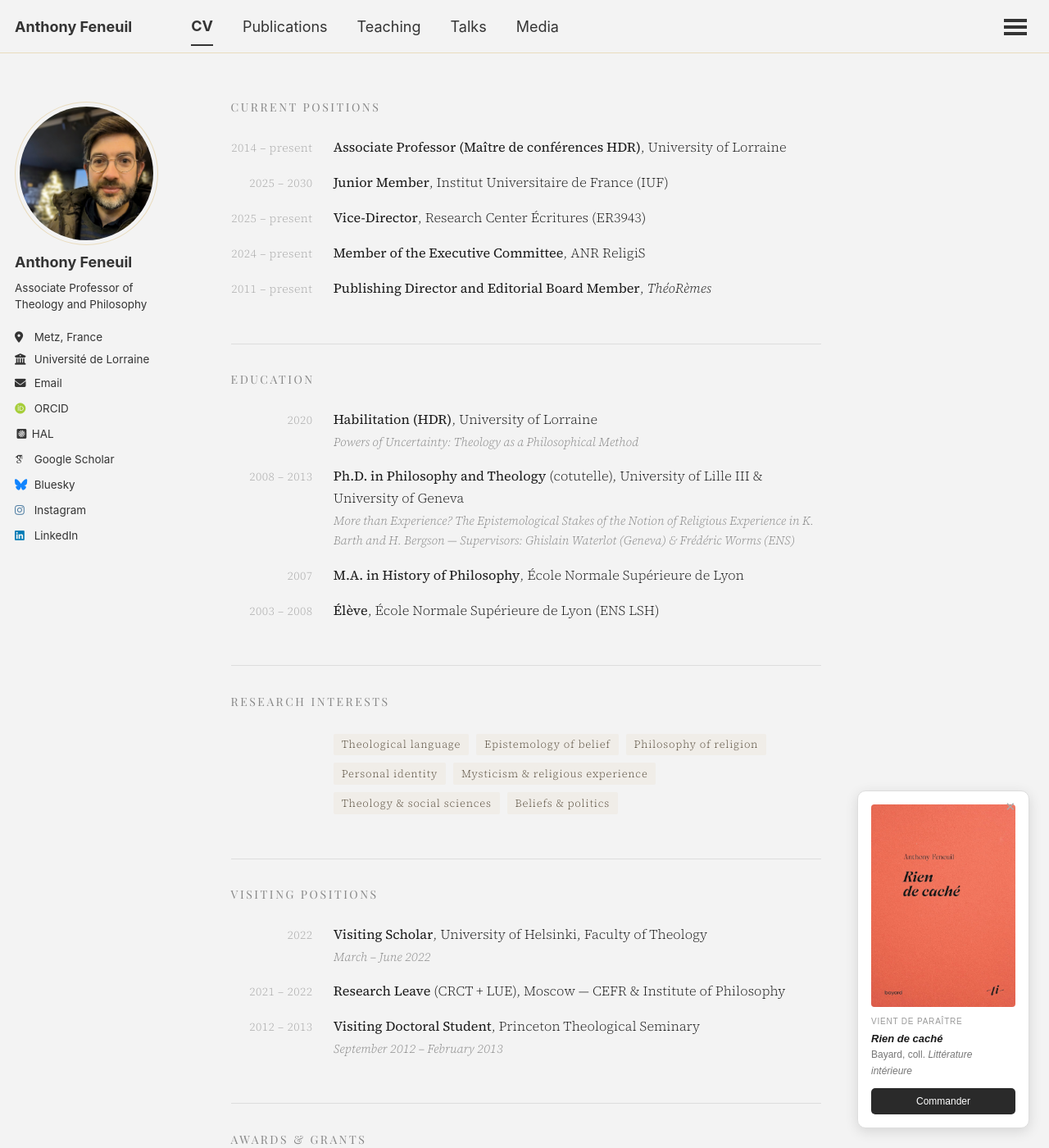
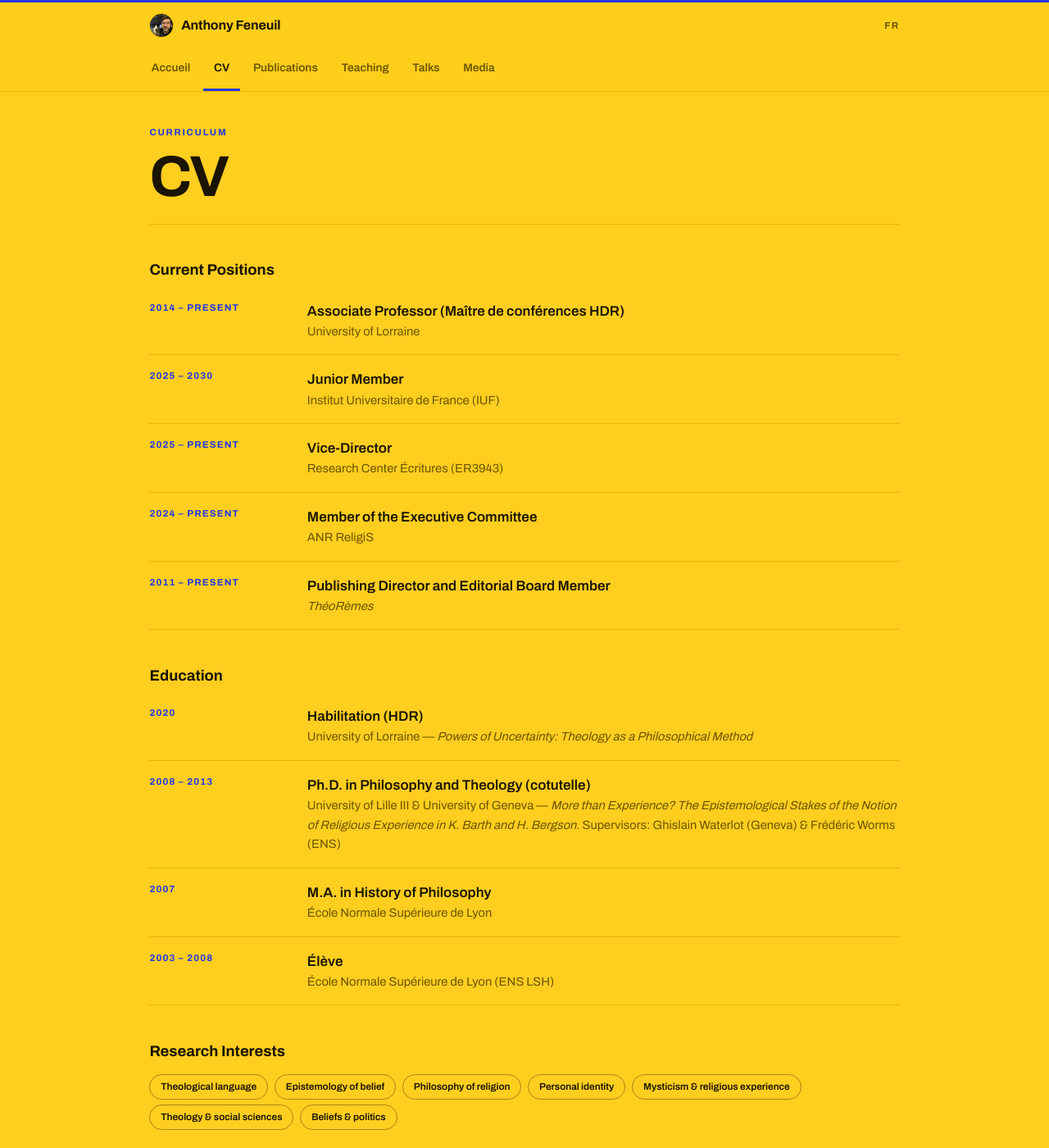
Before and after one commit to anfnl/anfnl.github.io, a Jekyll site: the page built from _pages/cv.md, in a window 1280 px wide and 1400 px high. Shown: the whole window at 82% size. Built offline with Jekyll 4.4.1, drawn with Linux system fonts in a browser that asks for light colours; some web fonts are replaced; a script that is not in the unit is left out; some of the changed lines change nothing that is shown; some of the changed text lies outside the part shown.

Commit message:
Add files via upload

```diff
--- a/_pages/cv.md
+++ b/_pages/cv.md
@@ -1,68 +1,51 @@
 ---
-layout: archive
-title: ""
-description: "Curriculum vitae of Anthony Feneuil, Associate Professor in philosophy and theology at the Université de Lorraine"
+layout: refonte
+title: "Anthony Feneuil — CV"
 permalink: /cv/
-author_profile: true
-redirect_from:
-  - /resume
+lang: en
 ---
+<div class="pagehead"><div class="eyebrow">Curriculum</div><h2>CV</h2></div>
 
-<link href="https://fonts.googleapis.com/css2?family=Playfair+Display:ital,wght@0,400;0,600;1,400&family=Source+Serif+4:ital,wght@0,300;0,400;1,300&display=swap" rel="stylesheet">
+<div class="grouphead">Current Positions</div>
+<div class="cvrow"><div class="k">2014 – present</div><div class="v"><b>Associate Professor (Maître de conférences HDR)</b><div class="d">University of Lorraine</div></div></div>
+<div class="cvrow"><div class="k">2025 – 2030</div><div class="v"><b>Junior Member</b><div class="d">Institut Universitaire de France (IUF)</div></div></div>
+<div class="cvrow"><div class="k">2025 – present</div><div class="v"><b>Vice-Director</b><div class="d">Research Center Écritures (ER3943)</div></div></div>
+<div class="cvrow"><div class="k">2024 – present</div><div class="v"><b>Member of the Executive Committee</b><div class="d">ANR ReligiS</div></div></div>
+<div class="cvrow"><div class="k">2011 – present</div><div class="v"><b>Publishing Director and Editorial Board Member</b><div class="d"><i>ThéoRèmes</i></div></div></div>
 
-<style>
-.cv-wrap { font-family: 'Source Serif 4', Georgia, serif; color: #1a1a1a; max-width: 720px; }
-.cv-section-title { font-family: 'Playfair Display', serif; font-size: 0.78rem; letter-spacing: 0.18em; text-transform: uppercase; color: #888; margin: 3rem 0 1.4rem 0; font-weight: 400; border-top: 1px solid #ddd; padding-top: 1.8rem; }
-.cv-section-title:first-of-type { margin-top: 0; border-top: none; padding-top: 0; }
-.cv-entry { display: flex; gap: 1.4rem; margin-bottom: 0.9rem; align-items: baseline; }
-.cv-year { flex: 0 0 100px; font-size: 0.78rem; color: #aaa; font-weight: 300; letter-spacing: 0.03em; text-align: right; }
-.cv-body { flex: 1; font-size: 0.9rem; line-height: 1.65; font-weight: 300; color: #1a1a1a; }
-.cv-body strong { font-weight: 400; }
-.cv-body em { font-style: italic; }
-.cv-body a { color: #1a1a1a; text-decoration: none; border-bottom: 1px solid #ccc; transition: border-color 0.15s; }
-.cv-body a:hover { border-color: #1a1a1a; }
-.cv-note { font-size: 0.82rem; color: #888; font-style: italic; display: block; margin-top: 0.1rem; }
-.cv-tags { display: flex; flex-wrap: wrap; gap: 0.5rem; margin-top: 0.2rem; }
-.cv-tag { font-size: 0.72rem; letter-spacing: 0.06em; padding: 0.15rem 0.55rem; border-radius: 2px; background: #f0ede8; color: #5a4f3f; font-family: 'Source Serif 4', serif; }
-.cv-footer { margin-top: 2.5rem; padding-top: 1.5rem; border-top: 1px solid #ddd; font-size: 0.85rem; color: #aaa; font-weight: 300; }
-.cv-footer a { color: #aaa; text-decoration: none; border-bottom: 1px solid #ddd; }
-.cv-footer a:hover { border-color: #aaa; }
-@media (max-width: 500px) {
-  .cv-year { flex: 0 0 70px; font-size: 0.72rem; }
-  .cv-entry { gap: 0.6rem; margin-bottom: 0.8rem; }
-}
-</style>
+<div class="grouphead">Education</div>
+<div class="cvrow"><div class="k">2020</div><div class="v"><b>Habilitation (HDR)</b><div class="d">University of Lorraine — <i>Powers of Uncertainty: Theology as a Philosophical Method</i></div></div></div>
+<div class="cvrow"><div class="k">2008 – 2013</div><div class="v"><b>Ph.D. in Philosophy and Theology (cotutelle)</b><div class="d">University of Lille III &amp; University of Geneva — <i>More than Experience? The Epistemological Stakes of the Notion of Religious Experience in K. Barth and H. Bergson</i>. Supervisors: Ghislain Waterlot (Geneva) &amp; Frédéric Worms (ENS)</div></div></div>
+<div class="cvrow"><div class="k">2007</div><div class="v"><b>M.A. in History of Philosophy</b><div class="d">École Normale Supérieure de Lyon</div></div></div>
+<div class="cvrow"><div class="k">2003 – 2008</div><div class="v"><b>Élève</b><div class="d">École Normale Supérieure de Lyon (ENS LSH)</div></div></div>
 
-<div class="cv-wrap">
-<p class="cv-section-title">Current Positions</p>
-<div class="cv-entry"><div class="cv-year">2014 – present</div><div class="cv-body"><strong>Associate Professor (Maître de conférences HDR)</strong>, University of Lorraine</div></div>
-<div class="cv-entry"><div class="cv-year">2025 – 2030</div><div class="cv-body"><strong>Junior Member</strong>, Institut Universitaire de France (IUF)</div></div>
-<div class="cv-entry"><div class="cv-year">2025 – present</div><div class="cv-body"><strong>Vice-Director</strong>, Research Center Écritures (ER3943)</div></div>
-<div class="cv-entry"><div class="cv-year">2024 – present</div><div class="cv-body"><strong>Member of the Executive Committee</strong>, ANR ReligiS</div></div>
-<div class="cv-entry"><div class="cv-year">2011 – present</div><div class="cv-body"><strong>Publishing Director and Editorial Board Member</strong>, <em>ThéoRèmes</em></div></div>
-<p class="cv-section-title">Education</p>
-<div class="cv-entry"><div class="cv-year">2020</div><div class="cv-body"><strong>Habilitation (HDR)</strong>, University of Lorraine<span class="cv-note">Powers of Uncertainty: Theology as a Philosophical Method</span></div></div>
-<div class="cv-entry"><div class="cv-year">2008 – 2013</div><div class="cv-body"><strong>Ph.D. in Philosophy and Theology</strong> (cotutelle), University of Lille III & University of Geneva<span class="cv-note">More than Experience? The Epistemological Stakes of the Notion of Religious Experience in K. Barth and H. Bergson — Supervisors: Ghislain Waterlot (Geneva) & Frédéric Worms (ENS)</span></div></div>
-<div class="cv-entry"><div class="cv-year">2007</div><div class="cv-body"><strong>M.A. in History of Philosophy</strong>, École Normale Supérieure de Lyon</div></div>
-<div class="cv-entry"><div class="cv-year">2003 – 2008</div><div class="cv-body"><strong>Élève</strong>, École Normale Supérieure de Lyon (ENS LSH)</div></div>
-<p class="cv-section-title">Research Interests</p>
-<div class="cv-entry"><div class="cv-year"></div><div class="cv-body"><div class="cv-tags"><span class="cv-tag">Theological language</span><span class="cv-tag">Epistemology of belief</span><span class="cv-tag">Philosophy of religion</span><span class="cv-tag">Personal identity</span><span class="cv-tag">Mysticism & religious experience</span><span class="cv-tag">Theology & social sciences</span><span class="cv-tag">Beliefs & politics</span></div></div></div>
-<p class="cv-section-title">Visiting Positions</p>
-<div class="cv-entry"><div class="cv-year">2022</div><div class="cv-body"><strong>Visiting Scholar</strong>, University of Helsinki, Faculty of Theology<span class="cv-note">March – June 2022</span></div></div>
-<div class="cv-entry"><div class="cv-year">2021 – 2022</div><div class="cv-body"><strong>Research Leave</strong> (CRCT + LUE), Moscow — CEFR & Institute of Philosophy</div></div>
-<div class="cv-entry"><div class="cv-year">2012 – 2013</div><div class="cv-body"><strong>Visiting Doctoral Student</strong>, Princeton Theological Seminary<span class="cv-note">September 2012 – February 2013</span></div></div>
-<p class="cv-section-title">Awards & Grants</p>
-<div class="cv-entry"><div class="cv-year">2025 – 2030</div><div class="cv-body"><strong>IUF Junior Membership</strong></div></div>
-<div class="cv-entry"><div class="cv-year">2020</div><div class="cv-body"><strong>Suzanne Zivi Prize</strong>, Académie de Stanislas</div></div>
-<div class="cv-entry"><div class="cv-year">2020</div><div class="cv-body"><strong>LUE Grant</strong> (€10,000) — "Religions and Identities in Contemporary Russia"</div></div>
-<p class="cv-section-title">Editorial Responsibilities</p>
-<div class="cv-entry"><div class="cv-year">2011 – present</div><div class="cv-body"><strong>Editor-in-Chief</strong>, <em>ThéoRèmes</em><span class="cv-note">Indexed in ERIH+, Scopus</span></div></div>
-<div class="cv-entry"><div class="cv-year">2025 – present</div><div class="cv-body"><strong>Editorial Board</strong>, <em>Laval théologique et philosophique</em></div></div>
-<div class="cv-entry"><div class="cv-year">2024 – present</div><div class="cv-body"><strong>Editorial Board</strong>, <em>Analecta Bruxellensia</em></div></div>
-<p class="cv-section-title">Professional Societies</p>
-<div class="cv-entry"><div class="cv-year">2022 – present</div><div class="cv-body"><strong>Secretary</strong>, Société francophone de philosophie de la religion</div></div>
-<div class="cv-entry"><div class="cv-year"></div><div class="cv-body"><strong>Member</strong>, Société des amis de Bergson</div></div>
-<p class="cv-section-title">Languages</p>
-<div class="cv-entry"><div class="cv-year"></div><div class="cv-body"><div class="cv-tags"><span class="cv-tag">French — native</span><span class="cv-tag">English — C1</span><span class="cv-tag">Russian — B2</span><span class="cv-tag">German — A2 (reading)</span></div></div></div>
-<p class="cv-footer">For detailed information, see my <a href="/publications/">publications</a>, <a href="/talks/">talks</a>, and <a href="/teaching/">teaching</a> pages.</p>
+<div class="grouphead">Research Interests</div>
+<div class="kw" style="margin-top:.8rem">
+  <span>Theological language</span><span>Epistemology of belief</span><span>Philosophy of religion</span><span>Personal identity</span><span>Mysticism &amp; religious experience</span><span>Theology &amp; social sciences</span><span>Beliefs &amp; politics</span>
 </div>
+
+<div class="grouphead">Visiting Positions</div>
+<div class="cvrow"><div class="k">2022</div><div class="v"><b>Visiting Scholar</b><div class="d">University of Helsinki, Faculty of Theology (March – June 2022)</div></div></div>
+<div class="cvrow"><div class="k">2021 – 2022</div><div class="v"><b>Research Leave (CRCT + LUE)</b><div class="d">Moscow — CEFR &amp; Institute of Philosophy</div></div></div>
+<div class="cvrow"><div class="k">2012 – 2013</div><div class="v"><b>Visiting Doctoral Student</b><div class="d">Princeton Theological Seminary (September 2012 – February 2013)</div></div></div>
+
+<div class="grouphead">Awards &amp; Grants</div>
+<div class="cvrow"><div class="k">2025 – 2030</div><div class="v"><b>IUF Junior Membership</b></div></div>
+<div class="cvrow"><div class="k">2020</div><div class="v"><b>Suzanne Zivi Prize</b><div class="d">Académie de Stanislas</div></div></div>
+<div class="cvrow"><div class="k">2020</div><div class="v"><b>LUE Grant (€10,000)</b><div class="d">« Religions and Identities in Contemporary Russia »</div></div></div>
+
+<div class="grouphead">Editorial Responsibilities</div>
+<div class="cvrow"><div class="k">2011 – present</div><div class="v"><b>Editor-in-Chief, <i>ThéoRèmes</i></b><div class="d">Indexed in ERIH+, Scopus</div></div></div>
+<div class="cvrow"><div class="k">2025 – present</div><div class="v"><b>Editorial Board</b><div class="d"><i>Laval théologique et philosophique</i></div></div></div>
+<div class="cvrow"><div class="k">2024 – present</div><div class="v"><b>Editorial Board</b><div class="d"><i>Analecta Bruxellensia</i></div></div></div>
+
+<div class="grouphead">Professional Societies</div>
+<div class="cvrow"><div class="k">2022 – present</div><div class="v"><b>Secretary</b><div class="d">Société francophone de philosophie de la religion</div></div></div>
+<div class="cvrow"><div class="k"></div><div class="v"><b>Member</b><div class="d">Société des amis de Bergson</div></div></div>
+
+<div class="grouphead">Languages</div>
+<div class="kw" style="margin-top:.8rem">
+  <span>French — native</span><span>English — C1</span><span>Russian — B2</span><span>German — A2 (reading)</span>
+</div>
+
+<p class="prose" style="margin-top:2rem;color:var(--soft)">For detailed information, see my <a href="/publications/">publications</a>, <a href="/talks/">talks</a>, and <a href="/teaching/">teaching</a> pages.</p>
```
